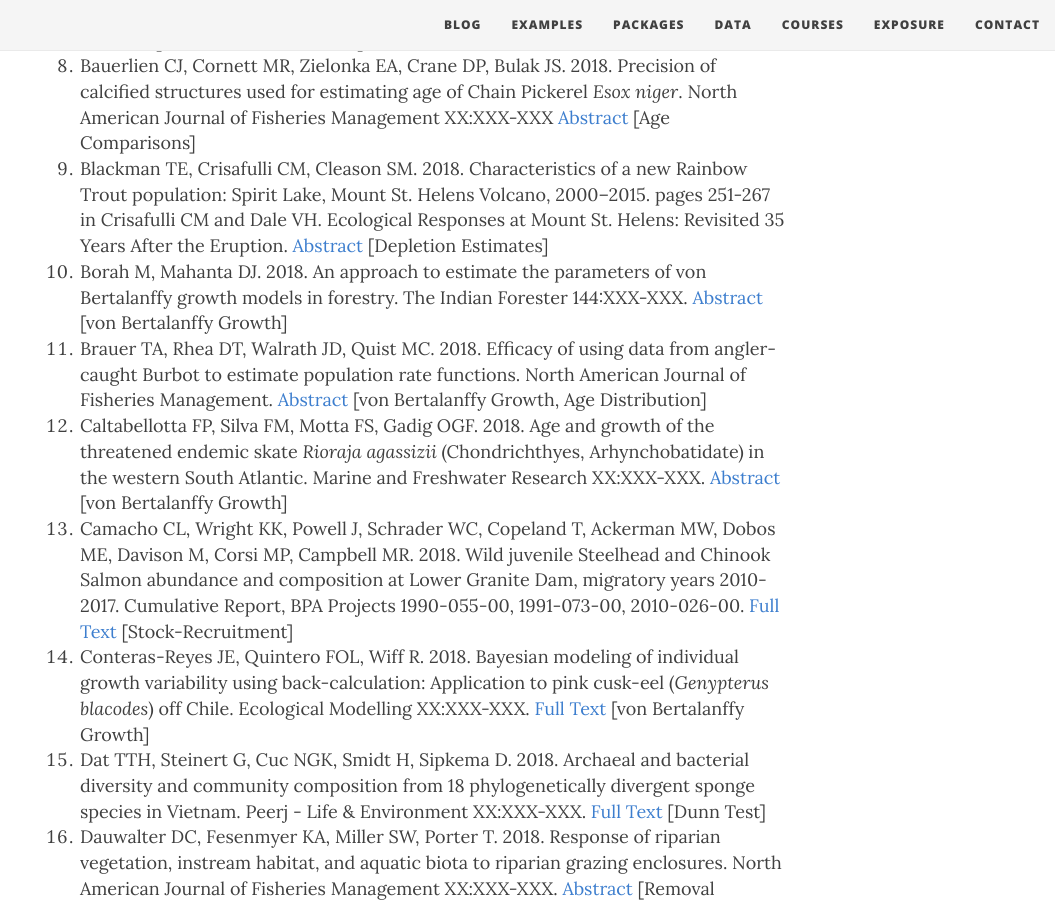
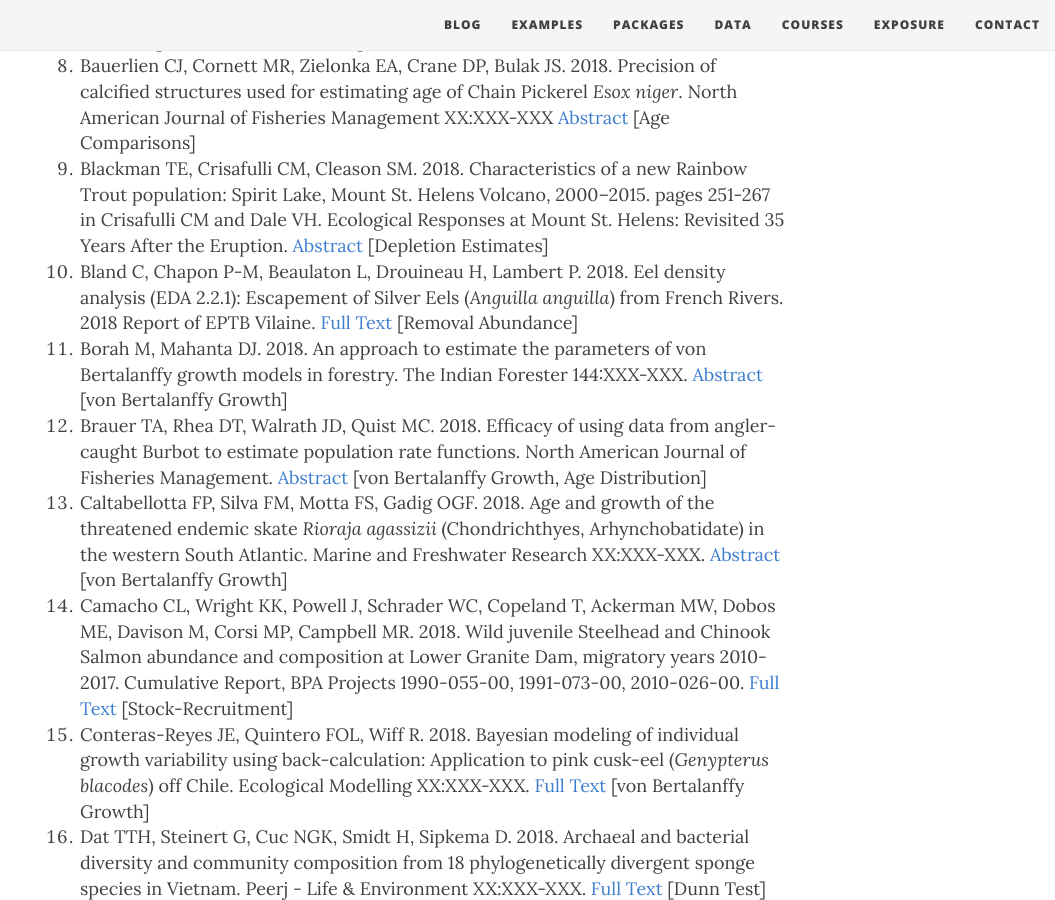
Before and after one commit to droglenc/fishR, a Jekyll site: the page built from exposure/exposure-citations18.md, in a window 1280 px wide and 900 px high, scrolled down 1013 px. Shown: the whole window, without its empty margins (225-1280 px from the left). Built offline with Jekyll 4.4.1, drawn with Linux system fonts in a browser that asks for light colours; nearby versions of some CDN libraries.

Commit message:
Update exposure/exposure-citations18.md

```diff
--- a/exposure/exposure-citations18.md
+++ b/exposure/exposure-citations18.md
@@ -16,6 +16,7 @@ The [**IFAR** book](http://derekogle.com/IFAR/), **fishR** website, or the **FSA
 1. Basic T, Britton JR, Cove RJ, Ibbotson AT, Gregory SD. 2018. Roles of discharge and temperature in recruitment of a cold‐water fish, the European Grayling *Thymallus thymallus*, near its southern range limit. Ecology of Freshwater Fish XX:XXX-XXX. [Abstract](https://onlinelibrary.wiley.com/doi/abs/10.1111/eff.12405) [Carle-Strub Abundance]
 1. Bauerlien CJ, Cornett MR, Zielonka EA, Crane DP, Bulak JS. 2018. Precision of calcified structures used for estimating age of Chain Pickerel *Esox niger*. North American Journal of Fisheries Management XX:XXX-XXX [Abstract](https://onlinelibrary.wiley.com/doi/abs/10.1002/nafm.10197) [Age Comparisons]
 1. Blackman TE, Crisafulli CM, Cleason SM. 2018. Characteristics of a new Rainbow Trout population: Spirit Lake, Mount St. Helens Volcano, 2000–2015. pages 251-267 in Crisafulli CM and Dale VH. Ecological Responses at Mount St. Helens: Revisited 35 Years After the Eruption. [Abstract](https://link.springer.com/chapter/10.1007/978-1-4939-7451-1_14) [Depletion Estimates]
+1. Bland C, Chapon P-M, Beaulaton L, Drouineau H, Lambert P. 2018. Eel density analysis (EDA 2.2.1): Escapement of Silver Eels (*Anguilla anguilla*) from French Rivers. 2018 Report of EPTB Vilaine. [Full Text](https://www.researchgate.net/profile/Cedric_Briand/publication/327792368_Eel_density_analysis_EDA_221_Escapement_of_silver_eels_Anguilla_anguilla_from_French_rivers_2018_report/links/5baf935445851574f7f1276c/Eel-density-analysis-EDA-221-Escapement-of-silver-eels-Anguilla-anguilla-from-French-rivers-2018-report.pdf) [Removal Abundance]
 1. Borah M, Mahanta DJ. 2018. An approach to estimate the parameters of von Bertalanffy growth models in forestry. The Indian Forester 144:XXX-XXX. [Abstract](http://www.indianforester.co.in/index.php/indianforester/article/view/121305) [von Bertalanffy Growth]
 1. Brauer TA, Rhea DT, Walrath JD, Quist MC. 2018. Efficacy of using data from angler-caught Burbot to estimate population rate functions. North American Journal of Fisheries Management. [Abstract](https://www.researchgate.net/publication/324444698_Efficacy_of_Using_Data_from_Angler-Caught_Burbot_to_Estimate_Population_Rate_Functions) [von Bertalanffy Growth, Age Distribution]
 1. Caltabellotta FP, Silva FM, Motta FS, Gadig OGF. 2018. Age and growth of the threatened endemic skate *Rioraja agassizii* (Chondrichthyes, Arhynchobatidate) in the western South Atlantic. Marine and Freshwater Research XX:XXX-XXX. [Abstract](http://www.publish.csiro.au/MF/MF18010) [von Bertalanffy Growth]
```
